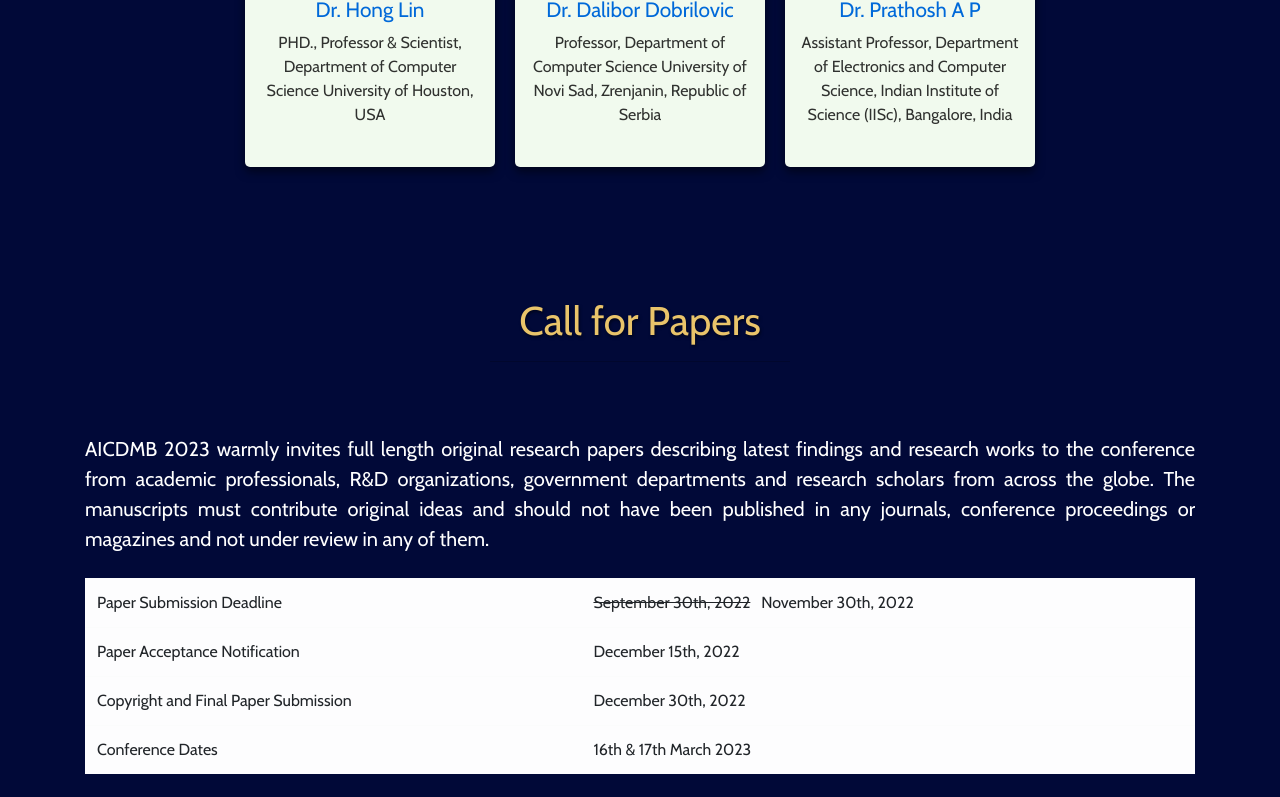
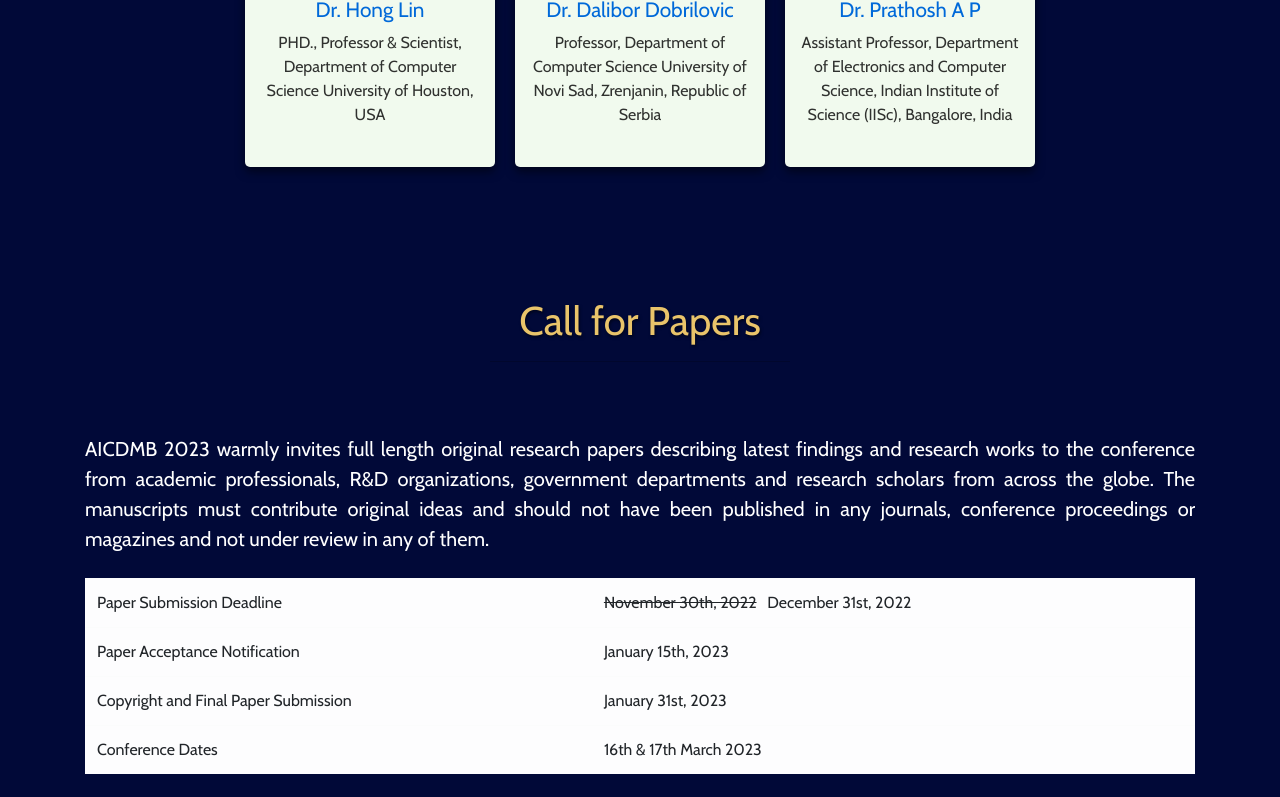
Before and after one commit to aniruddhabagal/AICDMB-2023, a React (Create React App) app: page / in a window 1280 px wide. Shown: the part 2000-2797 px from the top of the page. Built offline with nearby package versions, Linux system fonts and the light colour scheme.

Commit message:
Updated Conf Dates

```diff
--- a/src/About.jsx
+++ b/src/About.jsx
@@ -33,17 +33,17 @@
                 <tr>
                   <td>Paper Submission Deadline</td>
                   <td>
-                    <s>September 30th, 2022</s>&nbsp;&nbsp;&nbsp;November 30th,
+                    <s>November 30th, 2022</s>&nbsp;&nbsp;&nbsp;December 31st,
                     2022
                   </td>
                 </tr>
                 <tr>
                   <td>Paper Acceptance Notification</td>
-                  <td>December 15th, 2022</td>
+                  <td>January 15th, 2023</td>
                 </tr>
                 <tr>
                   <td>Copyright and Final Paper Submission</td>
-                  <td>December 30th, 2022</td>
+                  <td>January 31st, 2023</td>
                 </tr>
                 <tr>
                   <td>Conference Dates</td>
--- a/src/Masthead.jsx
+++ b/src/Masthead.jsx
@@ -51,7 +51,7 @@
             scrollamount="13"
             direction="left"
           >
-            Paper submission deadline has been extended upto 30th November,
+            Paper submission deadline has been extended upto 31st December,
             2022.
           </marquee>
           <div className="col-md-8 order-md-1 text-center text-md-left pr-md-5">
--- a/src/papers.jsx
+++ b/src/papers.jsx
@@ -32,17 +32,17 @@
                   <td>Paper Submission Deadline</td>
                   <td>
                     {" "}
-                    <s>September 30th, 2022</s>&nbsp;&nbsp;&nbsp;November 30th,
+                    <s>November 30th, 2022</s>&nbsp;&nbsp;&nbsp;December 31st,
                     2022
                   </td>
                 </tr>
                 <tr>
                   <td>Paper Acceptance Notification</td>
-                  <td>December 15th, 2022</td>
+                  <td>January 15th, 2023</td>
                 </tr>
                 <tr>
                   <td>Copyright and Final Paper Submission</td>
-                  <td>December 30th, 2022</td>
+                  <td>January 31st, 2023</td>
                 </tr>
                 <tr>
                   <td>Conference Dates</td>
```
